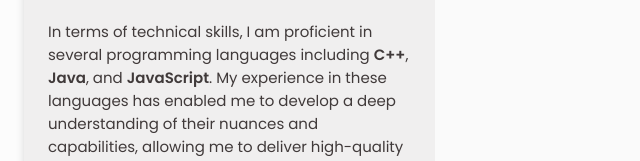
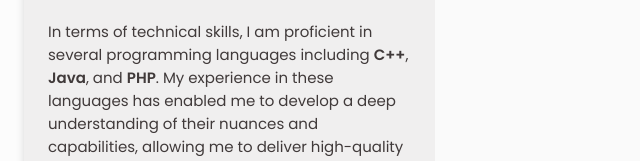
Before and after one commit to winartodiharjo/resume-cv, a plain HTML site: page index.html in a window 1280 px wide. Shown: the part 904-1065 px from the top of the page, 0-640 px from the left. Drawn offline with nearby package versions, Linux system fonts and the light colour scheme.

Commit message:
Update index.html

```diff
--- a/index.html
+++ b/index.html
@@ -162,7 +162,7 @@
                     <br>
                     <p class="profile__description">
                         In terms of technical skills, I am proficient in several programming languages including <strong>C++</strong>,
-                        <strong>Java</strong>, and <strong>JavaScript</strong>. My experience in these languages has enabled me to develop a deep
+                        <strong>Java</strong>, and <strong>PHP</strong>. My experience in these languages has enabled me to develop a deep
                         understanding of their nuances and capabilities, allowing me to deliver high-quality code that
                         meets project requirements.
                     </p>
```
